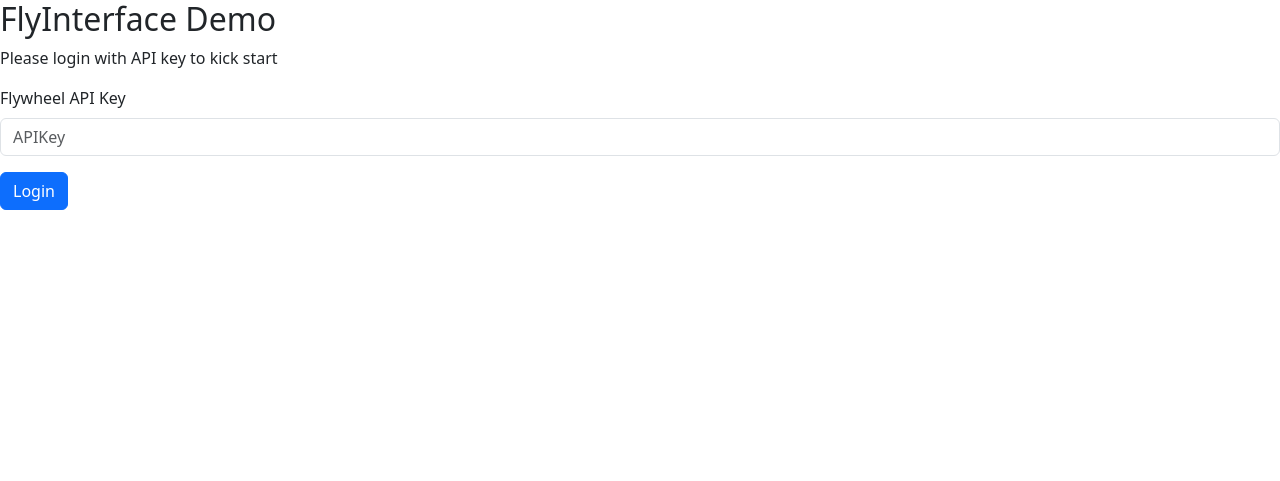
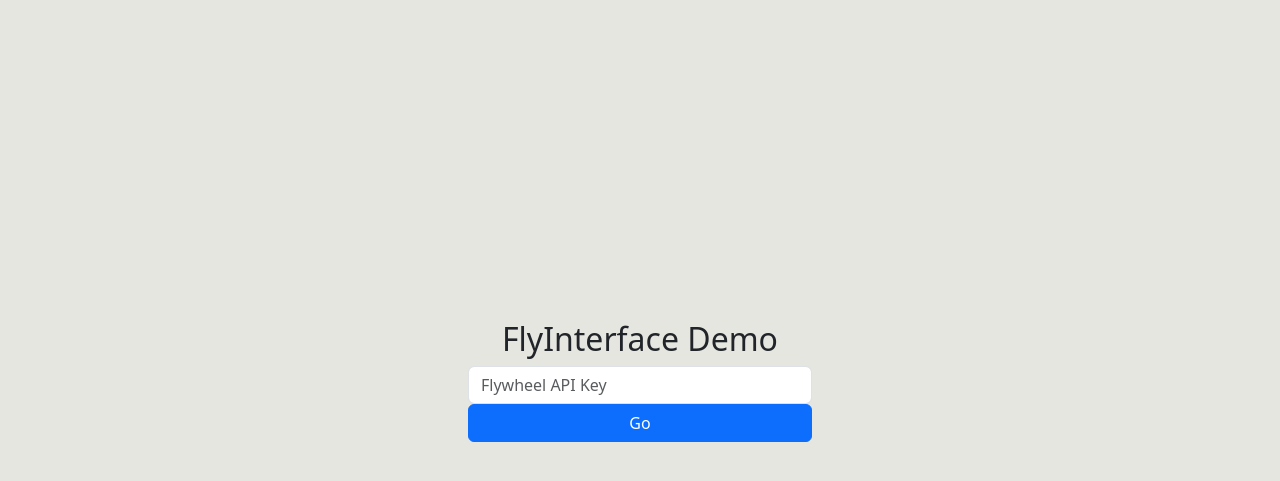
Before and after one commit to hjiang36/MISC, a Django app: page /home/ in a window 1280 px wide. Shown: the top 481 px of the page. Run offline with Django 4.2, Linux system fonts and the light colour scheme.

Commit message:
Update UI style

```diff
--- a/FlyInterface/home/templates/home/index.html
+++ b/FlyInterface/home/templates/home/index.html
@@ -6,19 +6,15 @@
     <title>FlyInterface Demo</title>
     <link href="https://cdn.jsdelivr.net/npm/bootstrap@5.3.0-alpha1/dist/css/bootstrap.min.css" rel="stylesheet" integrity="sha384-GLhlTQ8iRABdZLl6O3oVMWSktQOp6b7In1Zl3/Jr59b6EGGoI1aFkw7cmDA6j6gD" crossorigin="anonymous">
   </head>
-  <body>
-    <h1 class="h2">FlyInterface Demo</h1>
-    <p>Please login with API key to kick start</p>
-    <form action="/home/" method="post">
+  <body style="background-color:rgba(230, 230, 225, 1.0);">
+    <h1 class="h2 text-center" style="margin-top: 25%;">FlyInterface Demo</h1>
+      <form action="/home/" method="post" class="mx-auto" style="width: 25%;">
         {% csrf_token %}
-        <div class="mb-3">
-            <label for="APIKeyInput" class="form-label">Flywheel API Key</label>
-            <input type="text" class="form-control" name="api_key" id="APIKeyInput" placeholder="APIKey" aria-label="APIKey" aria-describedby="addon-wrapping">
+        <div class="form-group row">
+            <input type="text" class="form-control" name="api_key" id="APIKeyInput" placeholder="Flywheel API Key">
+            <button type="submit" class="btn btn-primary mb-2">Go</button>
         </div>
-        <button type="submit" class="btn btn-primary">Login</button>
-    </form>
-
-
+      </form>
     <script src="https://cdn.jsdelivr.net/npm/bootstrap@5.3.0-alpha1/dist/js/bootstrap.bundle.min.js" integrity="sha384-w76AqPfDkMBDXo30jS1Sgez6pr3x5MlQ1ZAGC+nuZB+EYdgRZgiwxhTBTkF7CXvN" crossorigin="anonymous"></script>
   </body>
 </html>
--- a/FlyInterface/home/views.py
+++ b/FlyInterface/home/views.py
@@ -39,11 +39,11 @@ def imagej_viewer(request, file_path):
 def index(request, root_path=''):
     if request.method == 'POST':
         request.session['api_key'] = request.POST['api_key']
-        response = redirect('/')
+        response = redirect('/home/projects/wandell')
         return response
 
-    if not root_path:
-        root_path = 'wandell'
+    if not root_path and 'api_key' in request.session:
+        del request.session['api_key']
 
     if 'api_key' in request.session:
         fw_client = flywheel.Client(request.session['api_key'])
```
Also changed, not shown: FlyInterface/home/templates/home/home_page.html (+7 -7 lines), 1 other file.
